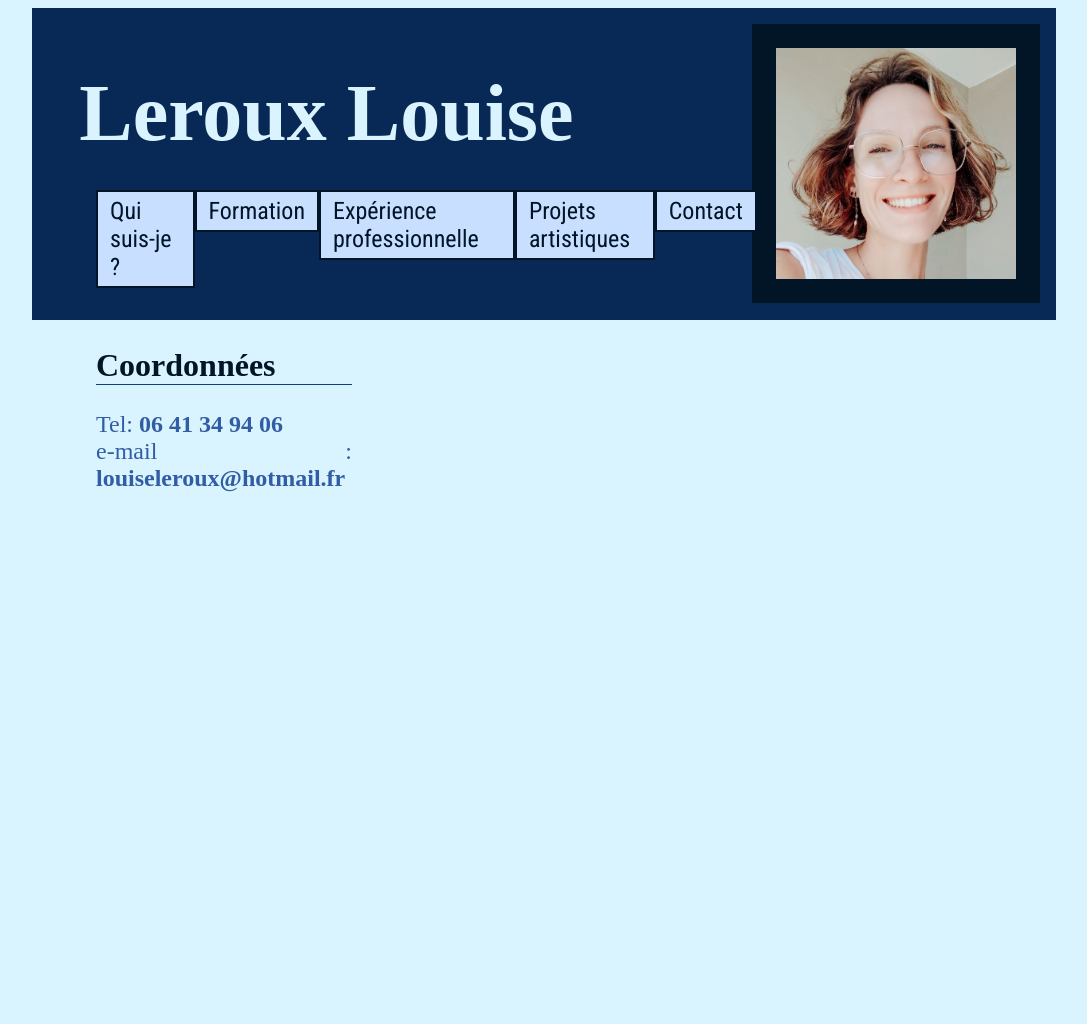
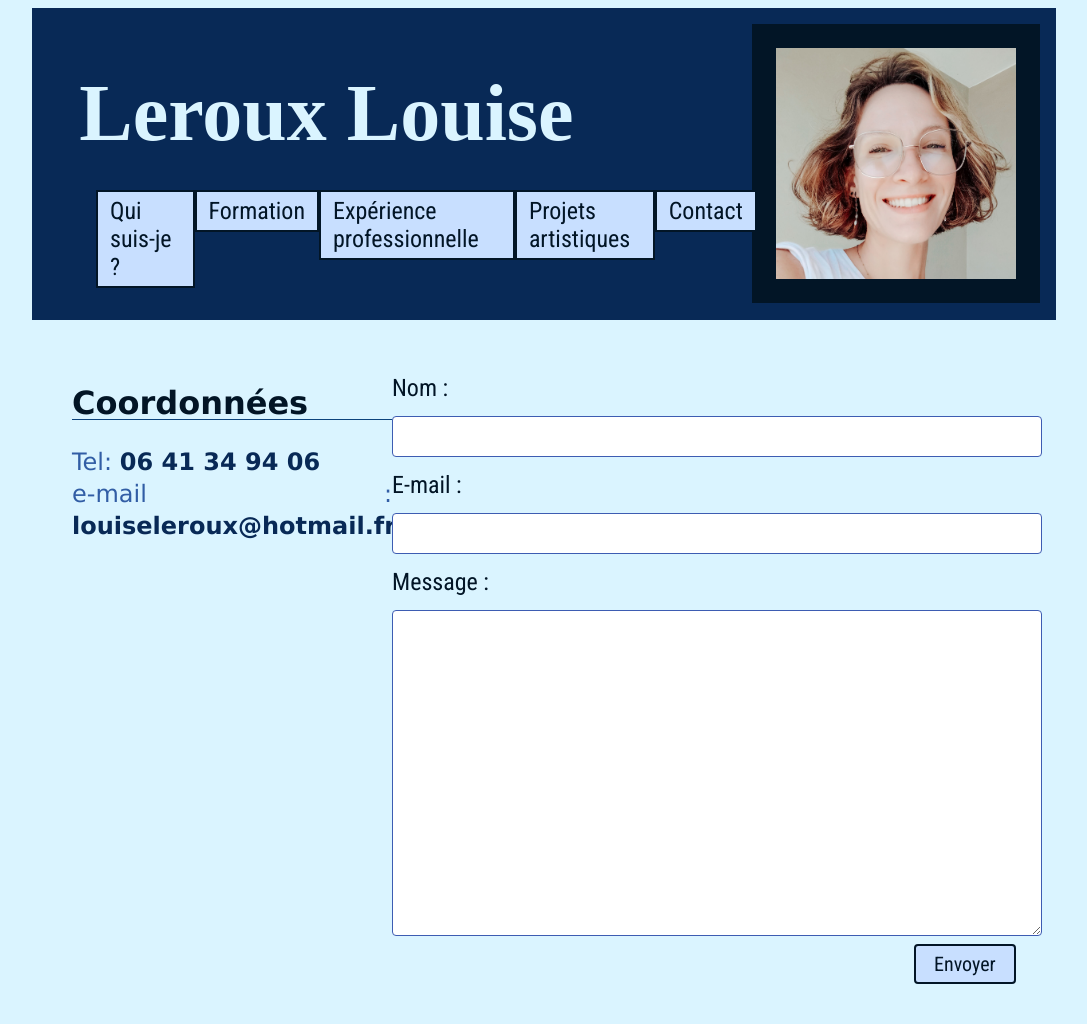
Before and after one commit to LouiseLeroux1992/louiseleroux1992.github.io, a PHP site: page /contact.php in a window 1280 px wide. Shown: the whole page, without its empty margins (96-1183 px from the left). Before the commit the page ends 492 px from the top, so only its background shows below. Run offline with PHP 8.4, Linux system fonts and the light colour scheme.

Commit message:
page contact et qqs modifs

```diff
--- a/contact.php
+++ b/contact.php
@@ -2,14 +2,36 @@
 
 require_once "./inc/head.tpl.php";
 require_once "./inc/header.tpl.php";
+require "./inc/data.php";
 
 ?>
+<main class="contact">
 
-<div class="Présentation__Coordonnées">
-    <h2 class="Coordonnées__titre">Coordonnées</h2>
-    <p class="Coordonnées__Tel">Tel: <strong>06 41 34 94 06</strong></p>
-    <p class="coordonnées__mail">e-mail : <strong>louiseleroux@hotmail.fr</strong></p>
-</div>
+  <div class="Présentation__Coordonnées">
+      <h2 class="Coordonnées__titre">Coordonnées</h2>
+      <p class="Coordonnées__Tel">Tel: <strong>06 41 34 94 06</strong></p>
+      <p class="coordonnées__mail">e-mail : <strong>louiseleroux@hotmail.fr</strong></p>
+  </div>
+
+  <form class="Formulaire" action="" method="post" class="Formulaire-contact">
+    <div class="nom">
+      <label placeholder="votre nom" for="name">Nom : </label>
+      <input type="text" name="name" id="name" required>
+    </div>
+    <div class="email">
+      <label placeholder="adresse@email.fr" for="email">E-mail : </label>
+      <input type="email" name="email" id="email" required>
+    </div>
+    <div class="message">
+      <label placeholder="Ecrivez ici votre message" for="message">Message : </label>
+      <textarea type="message" name="message" id="message" cols="70" rows="20" required></textarea>
+    </div>
+    <div class="bouton">
+      <input type="submit" value="Envoyer">
+    </div>
+  </form>
+
+</main>
 
 
 
--- a/css/style.css
+++ b/css/style.css
@@ -184,7 +184,6 @@
 .Navigation__Item:hover {
     background-color: var(--très-foncé);
     color: var(--background);
-    transform: ;
 }
 
 .Présentation__Nom:hover {
@@ -341,7 +340,105 @@
 
 /* -------------------------------------PAGE CONTACT-------------------------------------*/
 
+main.contact {
+    display: flex;
+    margin: 5vh;
+}
+
 div.Présentation__Coordonnées {
-    width: 20vw;
-    margin-left: 5vw;
+    width: 25vw;
 }
+
+.Formulaire {
+    display: block;
+    font-family: 'Roboto Condensed', sans-serif;
+}
+
+.nom,
+.email,
+.message {
+    color: var(--très-foncé);
+}
+
+form {
+    box-sizing: border-box;
+}
+
+input[type=text],
+input[type=email],
+select,
+textarea {
+  width: 100%;
+  padding: 12px;
+  border: 1px solid var(--titre);
+  border-radius: 4px;
+  resize: vertical;
+}
+
+label {
+  padding: 12px 12px 12px 0;
+  display: inline-block;
+}
+
+input[type=submit] {
+    font-size: 2.5vh;
+    padding: 12px 20px;
+    cursor: pointer;
+    border-radius: 4px;
+    float: right;
+    list-style-type:none;
+    color: var(--très-foncé);
+    font-family: 'Roboto Condensed', sans-serif;
+    background-color: var(--clair);
+    padding: 0.6vh 1.5vh;
+    border: 2px solid var(--très-foncé);
+    height: 5vh;
+    width: 8vw;
+}
+
+input[type=submit]:hover {
+    background-color: var(--très-foncé);
+    color: var(--background);
+}
+
+.container {
+  border-radius: 5px;
+  background-color: var(--clair);
+  padding: 5px;
+}
+
+.col-25 {
+  float: left;
+  width: 25%;
+  margin-top: 6px;
+}
+
+.col-75 {
+  float: left;
+  width: 75%;
+  margin-top: 6px;
+}
+
+/* Clear floats after the columns */
+.row:after {
+  content: "";
+  display: table;
+  clear: both;
+}
+
+/* Responsive layout - when the screen is less than 600px wide, make the two columns stack on top of each other instead of next to each other */
+@media screen and (max-width: 600px) {
+  .col-25, .col-75, input[type=submit] {
+    width: 100%;
+    margin-top: 0;
+  }
+}
+
+
+/* ----------------------------------ARTISTE-------------------------------------------------*/
+
+main.Passion {
+    display: flex;
+    flex-direction: column;
+    margin: 3vh 2vw;
+}
--- a/inc/data.php
+++ b/inc/data.php
@@ -0,0 +1,19 @@
+<?php
+
+if(isset($_POST["name"]) && !empty($_POST["name"])){
+    $nom = $_POST["name"];
+}
+
+if(isset($_POST["email"]) && !empty($_POST["email"])){
+    $email = $_POST["email"];
+}
+
+if(isset($_POST["message"]) && !empty($_POST["message"])){
+    $message = $_POST["message"];
+}
+
+
+
+
+
+?>
--- a/inc/header.tpl.php
+++ b/inc/header.tpl.php
@@ -10,10 +10,10 @@
                 <a class="Navigation__Lien" href="quisuisje.php" target="_blank">
                     <li class="Navigation__Item">Qui suis-je ?</li>
                 </a>
-                <a class="Navigation__Lien" href="#Formation">
+                <a class="Navigation__Lien" href="index.php#Formation">
                     <li class="Navigation__Item">Formation</li>
                 </a>
-                <a class="Navigation__Lien" href="#ExperiencePro">
+                <a class="Navigation__Lien" href="index.php#ExperiencePro">
                     <li class="Navigation__Item">Expérience professionnelle</li>
                 </a>
                 <a class="Navigation__Lien" href="artiste.php" target="_blank">
--- a/index.php
+++ b/index.php
@@ -90,7 +90,7 @@
                 <img src="./images/profilepic001.jpg" alt="Dessin de Louise" class="Passion__Images">
             </div>
         </div>
-    </aside>
+</aside>
 </main>
 
 <?php
```
Also changed, not shown: artiste.php (+19 -0 lines).
